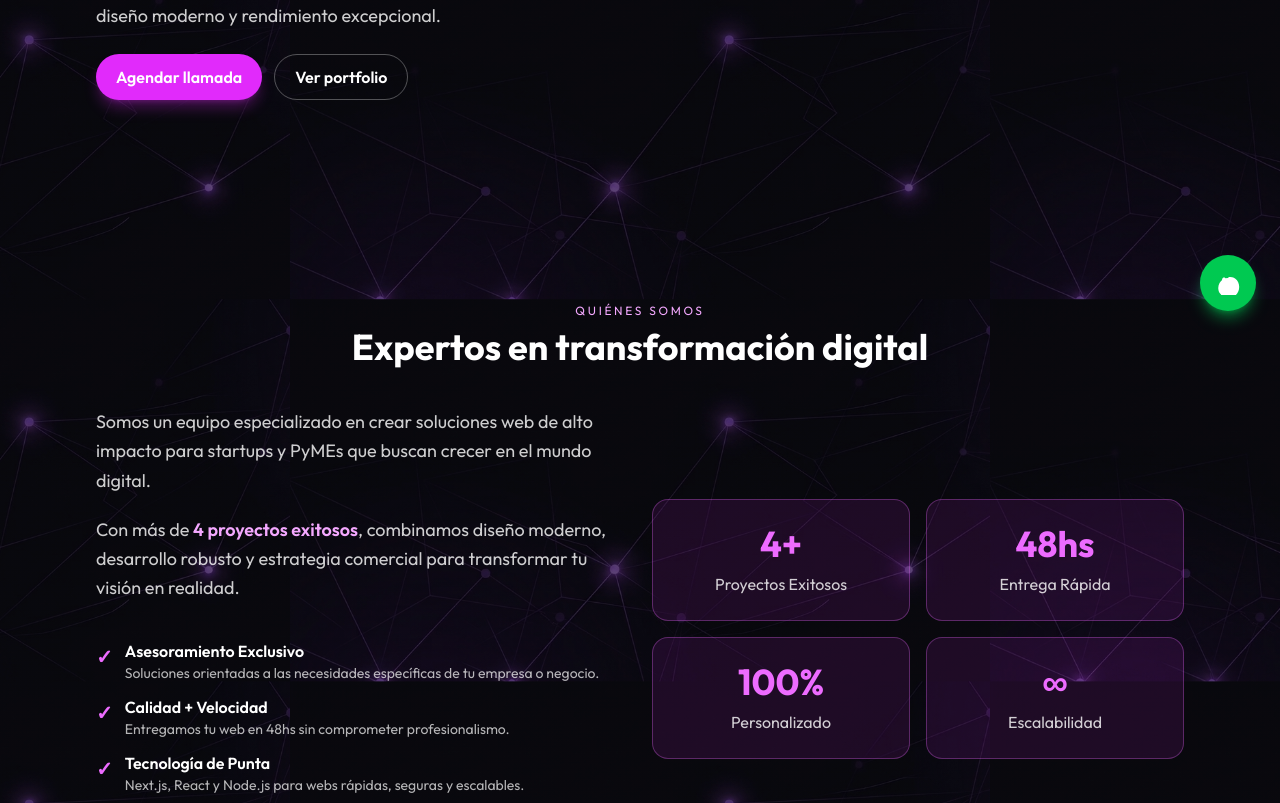
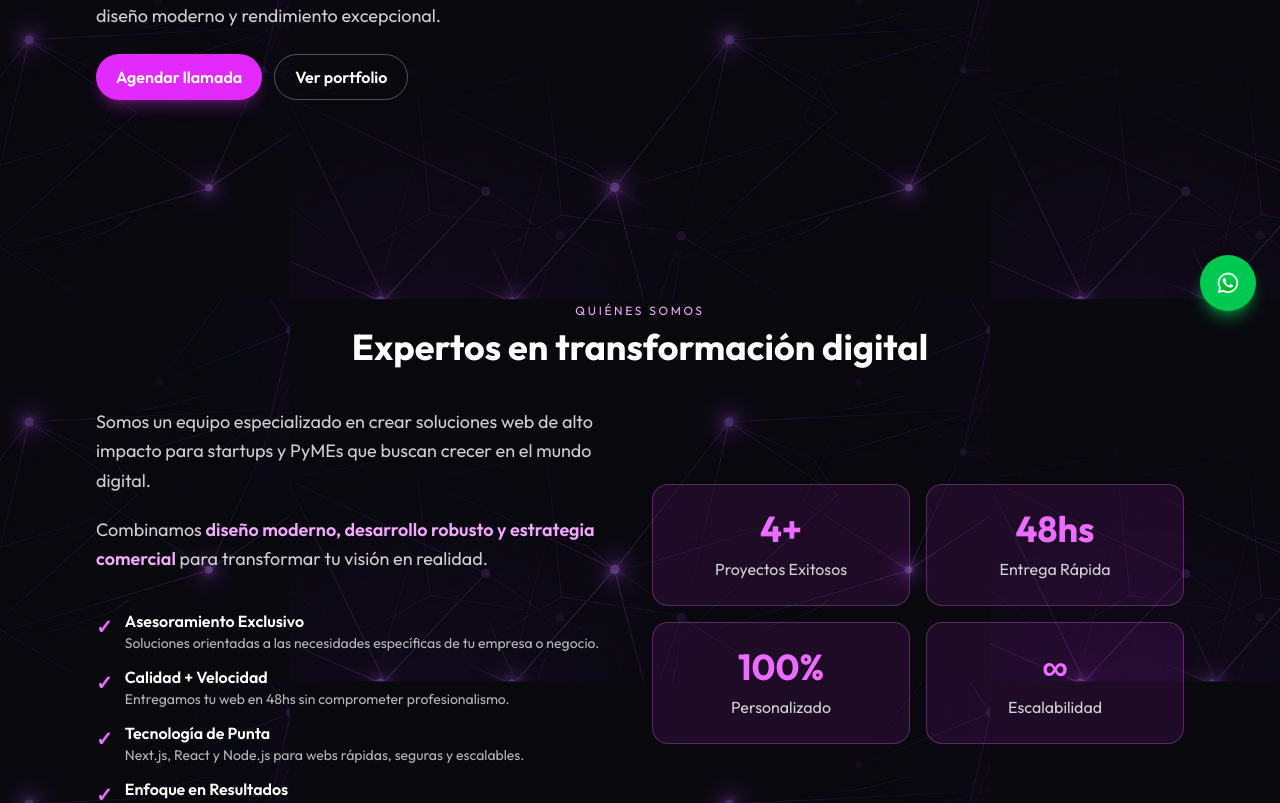
Before and after one commit to Meleree/mgl, a Next.js app: page / in a window 1280 px wide. Shown: the part 465-1268 px from the top of the page. Built offline with nearby package versions, Linux system fonts and the light colour scheme.

Commit message:
Actualizar page.tsx con WhatsApp flotante, Quiénes Somos y mejoras

```diff
--- a/app/page.tsx
+++ b/app/page.tsx
@@ -110,13 +110,13 @@ function FloatingWhatsApp() {
       aria-label="Contactar por WhatsApp"
       title="¿Preguntas? ¡Hablemos!"
     >
-      <svg
-        className="w-6 h-6 text-white"
-        fill="currentColor"
-        viewBox="0 0 24 24"
-      >
-        <path d="M17.472 14.382c-.297-.149-1.758-.867-2.03-.967-.272-.099-.471-.148-.67.15-.197.297-.767.966-.94 1.164-.173.199-.347.223-.644.075-.297-.15-1.255-.463-2.39-1.475-.883-.788-1.48-1.761-1.653-2.059-.173-.297-.018-.458.13-.606.134-.133.298-.347.446-.52.149-.174.198-.298.298-.497.099-.198.05-.371-.025-.52-.075-.149-.669-1.612-.916-2.207-.242-.579-.487-.5-.67-.51-.173-.008-.371-.01-.57-.01-.198 0-.52.074-.792.372-.272.297-1.04 1.016-1.04 2.479 0 1.462 1.065 2.875 1.213 3.074.149.198 2.096 3.2 5.076 4.487.709.306 1.262.489 1.694.625.712.227 1.36.195 1.871.118.571-.085 1.758-.719 2.006-1.413.248-.694.248-1.289.173-1.413-.074-.124-.272-.198-.57-.347m-5.421-7.403h-.004a9.87 9.87 0 00-4.946 1.275c-1.51.923-2.727 2.236-3.556 3.764-.885 1.635-1.337 3.433-1.289 5.267.048 1.834.589 3.578 1.611 5.043.873 1.225 1.984 2.3 3.265 3.075 1.281.775 2.706 1.264 4.2 1.451 1.495.187 3.032.048 4.487-.41 1.455-.458 2.801-1.238 3.945-2.292 1.144-1.053 2.04-2.351 2.621-3.809.581-1.458.854-3.026.809-4.608-.045-1.582-.357-3.104-1.0-4.485-.643-1.381-1.601-2.62-2.808-3.55-.963-.728-2.058-1.246-3.198-1.53a9.87 9.87 0 00-3.341-.138z" />
-      </svg>
+      <Image
+        src="/whatsapp.png"
+        alt="WhatsApp"
+        width={24}
+        height={24}
+        className="w-6 h-6"
+      />
     </a>
   );
 }
@@ -291,7 +291,7 @@ export default function HomePage() {
             </p>
 
             <p className="text-white/80 text-lg leading-relaxed">
-              Con más de <span className="text-fuchsia-300 font-semibold">4 proyectos exitosos</span>, combinamos diseño moderno, desarrollo robusto y estrategia comercial para transformar tu visión en realidad.
+              Combinamos <span className="text-fuchsia-300 font-semibold">diseño moderno, desarrollo robusto y estrategia comercial</span> para transformar tu visión en realidad.
             </p>
 
             <div className="space-y-3 pt-4">
```
Also changed, not shown: public/whatsapp.png (added).
